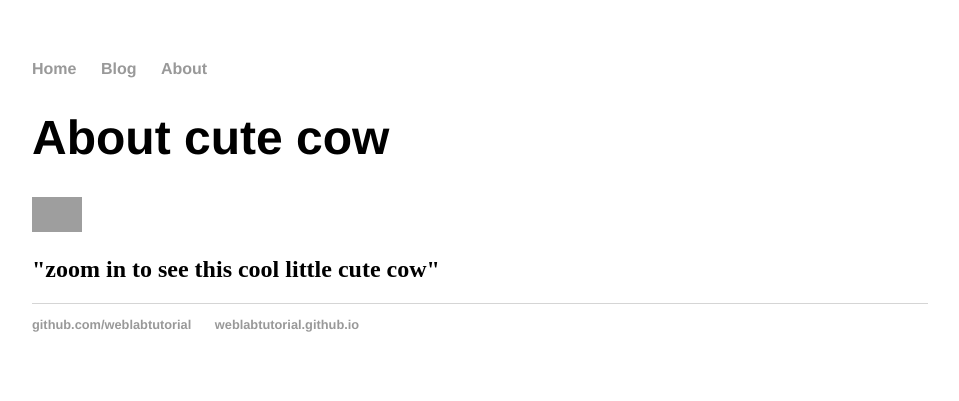
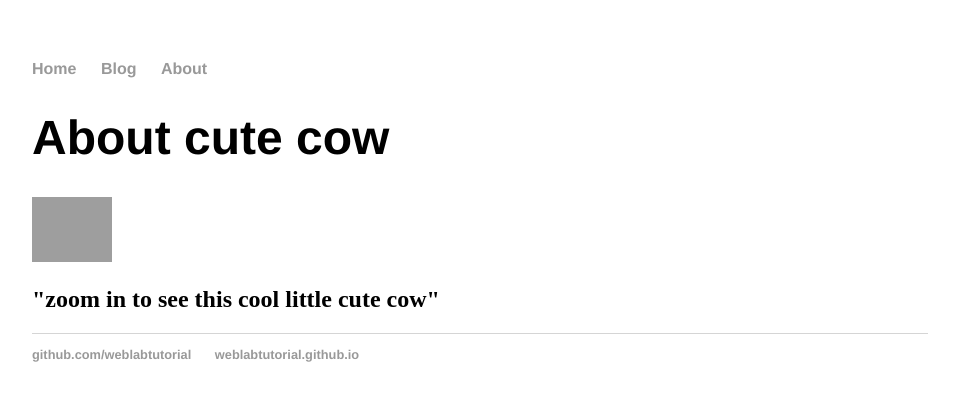
Before and after one commit to kk107k/kk107k.github.io, a Jekyll site: the page built from about/index.html, in a window 1280 px wide. Shown: the top 401 px of the page, without its empty margins (160-1119 px from the left). Built offline with Jekyll 4.4.1, drawn with Linux system fonts in a browser that asks for light colours; grey boxes are pictures that could not be loaded.

Commit message:
Update index.html

```diff
--- a/about/index.html
+++ b/about/index.html
@@ -3,5 +3,5 @@ layout: default
 title: About cute cow
 ---
 <h1>{{ page.title }}</h1>
-<img alt="cow pic" src="https://static.independent.co.uk/2021/07/09/18/SWNS_TINY_COW_02.jpg?width=1368&auto=webp&quality=75" width="50" height="35"/>
+<img alt="cow pic" src="https://static.independent.co.uk/2021/07/09/18/SWNS_TINY_COW_02.jpg?width=1368&auto=webp&quality=75" width="80" height="65"/>
 <h2>"zoom in to see this cool little cute cow" <h2>
```
